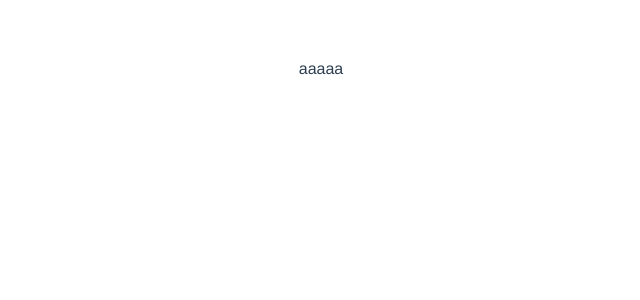
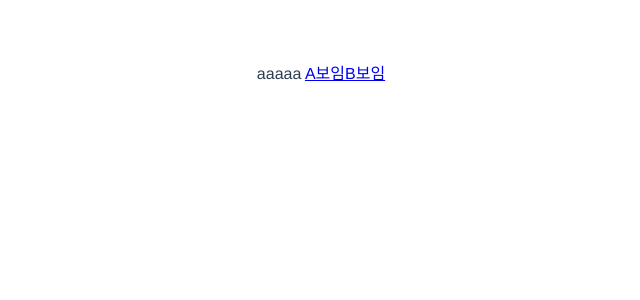
Before and after one commit to sanga99/vue-router, a Vue app: page / in a window 1280 px wide. Shown: the top 300 px of the page, without its empty margins (319-959 px from the left). Built offline with nearby package versions, Linux system fonts and the light colour scheme.

Commit message:
router-link

```diff
--- a/src/components/Route.vue
+++ b/src/components/Route.vue
@@ -1,8 +1,8 @@
 <template>
     <div>
         aaaaa
-        <!-- <router-link to="/route1">A보임</router-link>
-        <router-link to="/route2">B보임</router-link> -->
+        <router-link to="/route1">A보임</router-link>
+        <router-link to="/route2">B보임</router-link>
     </div>
 </template>
 
```
